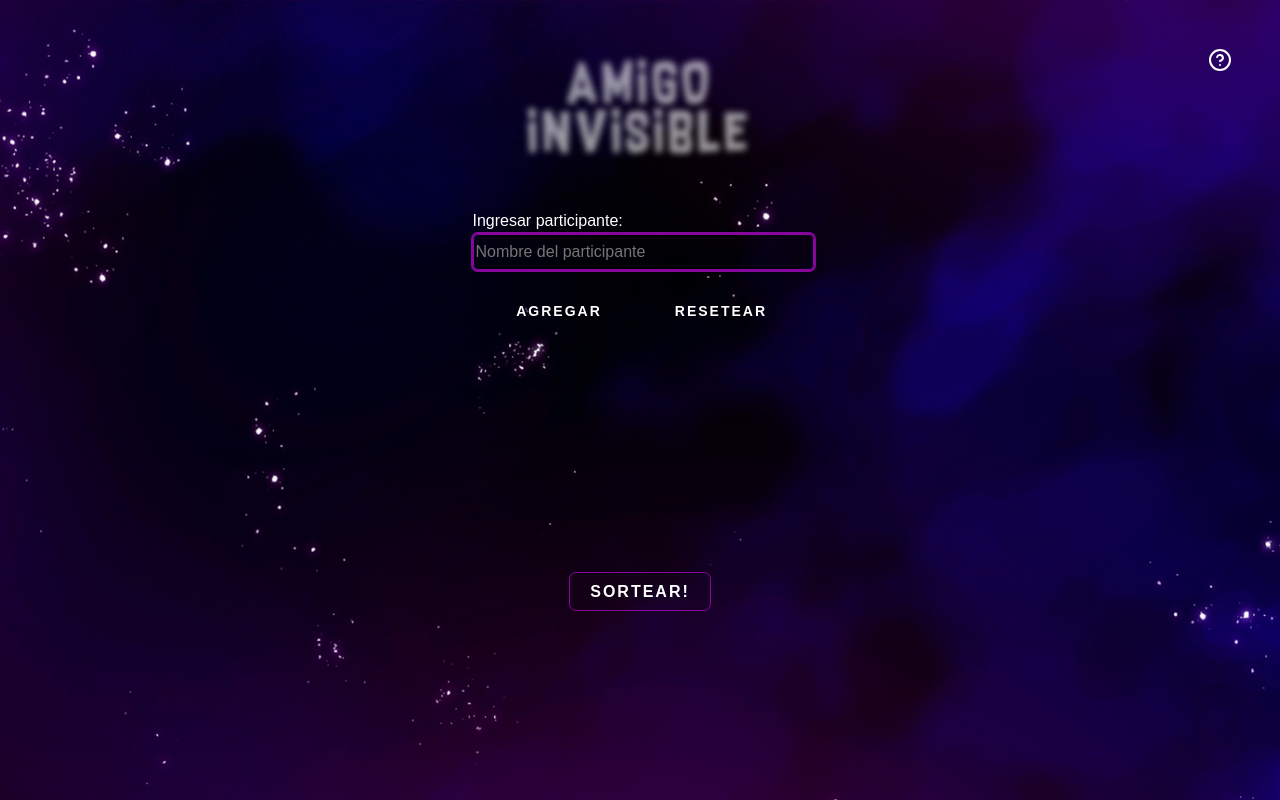
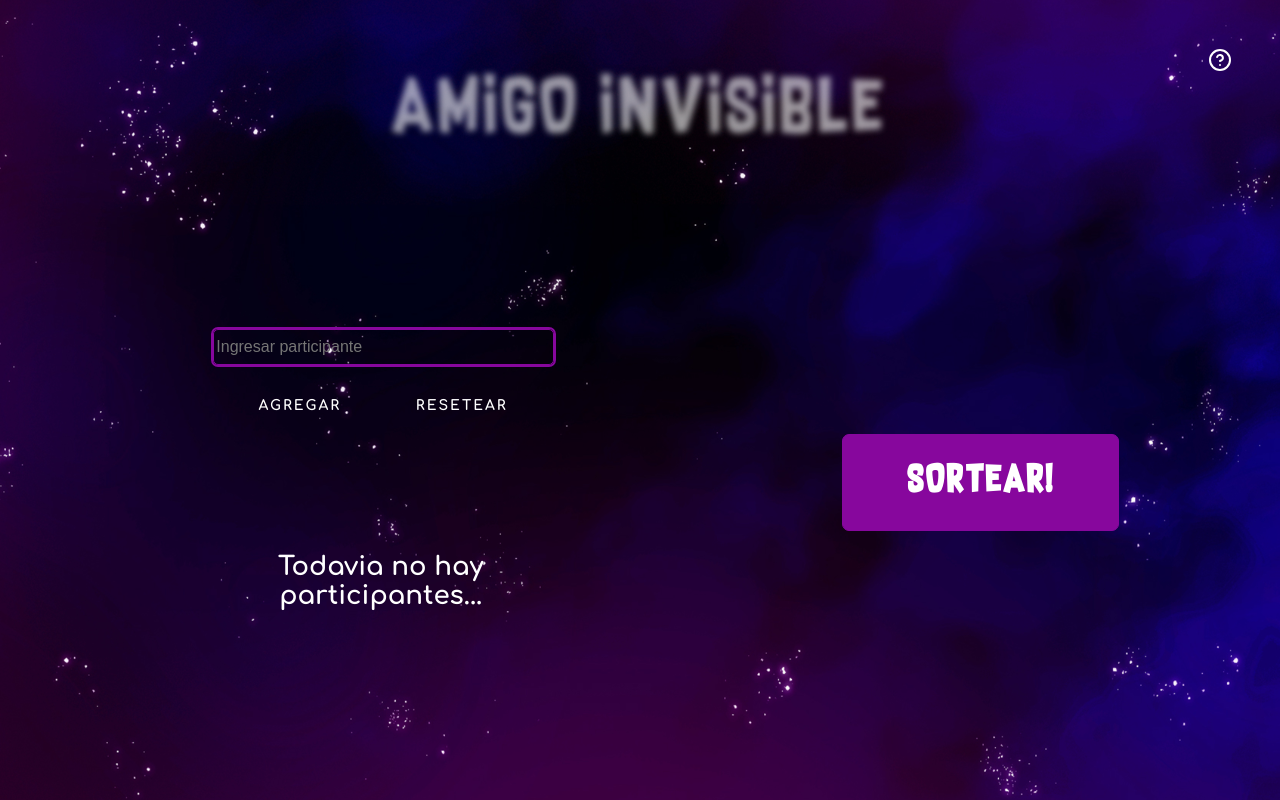
Before and after one commit to jdario9912/sortea-people, a React (Create React App) app: page / in a window 1280 px wide. Shown: the top 800 px of the page. Built offline with nearby package versions, Linux system fonts and the light colour scheme.

Commit message:
agregue mas responsividad y estilos

```diff
--- a/src/app.jsx
+++ b/src/app.jsx
@@ -30,9 +30,14 @@ const App = () => {
         setVerLista,
       }}>
         <a href="/help"><FiHelpCircle className='help' /></a>
-        <IngresarParticipantes />
-        <Sortear />
-        <VerParticipantes participantes={ participantes } eliminar={ eliminarParticipante } />
+          <h2 className='ingresar-h2'>amigo invisible</h2>
+        <div className="ingresar-participantes-container">
+          <div className="ingresar-sortear-container">
+            <IngresarParticipantes />
+            <VerParticipantes participantes={ participantes } eliminar={ eliminarParticipante } />
+          </div>
+          <Sortear />
+        </div>
       </appContext.Provider>
     </div>
   );
--- a/src/components/ingresar-participantes.jsx
+++ b/src/components/ingresar-participantes.jsx
@@ -36,7 +36,6 @@ const IngresarParticipantes = () => {
   return (
     <div className='ingresar-participantes-container'>
       <div className='ingresar-participantes'>
-        <h2 className='ingresar-h2'>amigo invisible</h2>
         <FormContext.Provider value={{ handleIngresar, resetStorage}}>
           <Form />
         </FormContext.Provider>
--- a/src/components/input.jsx
+++ b/src/components/input.jsx
@@ -2,11 +2,10 @@ import React from 'react';
 
 const Input = () => {
   return (
-    <div>
-      <label htmlFor='participante' className='ingresar-form-label'>Ingresar participante</label>
+    <div className='label-input-container'>
       <input
         type="text"
-        placeholder='Nombre del participante'
+        placeholder='Ingresar participante'
         className='ingresar-form-input'
         id='participante'
         data-participante
--- a/src/index.css
+++ b/src/index.css
@@ -1,19 +1,24 @@
 body {
   margin: 0;
-  font-family: 'Arial', sans-serif;
+  font-family: 'Comfortaa', sans-serif;
   background: url('./img/bg-app.jpg') repeat center / cover;
 }
 
 :root{
   --cyan: #61dafb;
   --negro: #282c34;
-  --violeta: rgb(135 7 157);
-  --verde: chartreuse;
+  --primario: #87079d;
+  --distintivo: #F08F13;
 }
 
 @font-face{
   font-family: 'Supersonic';
   src: url("./fonts/Supersonic\ Rocketship.ttf");
+}
+
+@font-face{
+  font-family: 'Comfortaa';
+  src: url("./fonts/Comfortaa-Bold.ttf");
 }
 
 .app {
@@ -25,7 +30,6 @@ body {
   min-height: 100vh;
   box-sizing: border-box;
   padding: 1rem;
-  /* position: relative; */
 }
 
 .help{
@@ -66,6 +70,17 @@ body {
   to { text-shadow: 0 0 6px rgba(266,266,266,0.6) }
 }
 
+.ingresar-sortear-container{
+  display: flex;
+  flex-direction: column;
+  align-items: center;
+}
+
+.ingresar-participantes-container{
+  display: flex;
+  flex-direction: column;
+}
+
 .ingresar-form{
   display: flex;
   flex-direction: column;
@@ -83,16 +98,16 @@ body {
 .ingresar-form-input{
   height: 2rem;
   background-color: transparent;
-  color: var(--verde);
+  color: var(--distintivo);
   font-size: 1rem;
-  border: 1px solid var(--violeta);
+  border: 1px solid var(--primario);
   border-radius: 5px;
   font-weight: 500;
   width: 100%;
 }
 
 .ingresar-form-input:focus{
-  outline: 2px solid var(--violeta);
+  outline: 2px solid var(--primario);
 }
 
 .ingresar-container-button{
@@ -104,15 +119,16 @@ body {
   width: 45%;
   color: white;
   border: none;
+  font-family: 'Comfortaa';
   font-size: 14px;
-  font-weight: 600;
+  font-weight: lighter;
   letter-spacing: 2px;
   text-transform: uppercase;
   background-color: transparent;
 }
 
 .ingr-form-btn:active{
-  color: var(--violeta);
+  color: var(--primario);
 }
 
 .ingresar-container-button .ingr-form-btn:active {
@@ -154,17 +170,20 @@ body {
 
 .sortear-container-btn{
   padding: 20% 0;
+  display: flex;
+  justify-content: center;
 }
 
 .btn-sortear {
   padding: 10px 20px;
   border-radius: 7px;
-  border: 1px solid var(--violeta);
+  border: 1px solid var(--primario);
   font-size: 1rem;
+  font-family: 'Supersonic';
   text-transform: uppercase;
   font-weight: 600;
   letter-spacing: 2px;
-  background: transparent;
+  background: var(--primario);
   color: #fff;
   overflow: hidden;
   box-shadow: 0 0 0 0 transparent;
@@ -176,7 +195,6 @@ body {
 }
 
 .btn-sortear:hover {
-  background: var(--violeta);
   box-shadow: 0 0 30px 5px rgba(228, 0, 236, 0.815);
   -webkit-transition: all 0.2s ease-out;
   -moz-transition: all 0.2s ease-out;
@@ -234,16 +252,6 @@ body {
   content: '!';
 }
 
-.sorteado{
-  color: yellow;
-  font-weight: 800;
-  border: 1px solid white;
-  padding: 1rem;
-  border-radius: 15px;
-  margin-top: 2rem;
-  text-transform: capitalize;
-}
-
 @media only screen and (min-width: 768px) {
   .app{
     padding: 3rem;
@@ -252,10 +260,34 @@ body {
   .help{
     right: 3rem;
   }
+
+  .ingresar-h2{
+    font-size: 4rem;
+    margin-top: 2rem;
+  }
+
+  .btn-sortear{
+    padding: 2rem 4rem;
+    font-size: 2rem;
+  }
 }
 
 @media only screen and (min-width: 992px) {
   .help{
     font-size: 1.5rem;
   }
+
+  .ingresar-participantes-container{
+    flex-direction: row;
+    justify-content: space-around;
+    width: 100%;
+  }
+
+  .ingresar-participantes{
+    width: 100%;
+  }
+
+  .ver-participantes-container{
+    margin-top: 10vh;
+  }
 }
--- a/src/pages/sorteo.jsx
+++ b/src/pages/sorteo.jsx
@@ -27,7 +27,7 @@ const Sorteo = () => {
       <div className="amigos-invisibles">
         <div className="tmain">
           <div className="thead">Entrega</div>
-          <div>
+          <div className='nombres'>
           {
             amigosInvisibles.map(({entrega}) =>
               <p className="nombre" key={entrega}>
@@ -39,7 +39,7 @@ const Sorteo = () => {
         </div>
         <div className="tmain">
           <div className="thead">Recibe</div>
-          <div>
+          <div className='nombres'>
           {
             amigosInvisibles.map(({recibe}) =>
               <p className="nombre" key={recibe}>
--- a/src/styles/help.css
+++ b/src/styles/help.css
@@ -10,7 +10,7 @@
 }
 
 .help-icon{
-  color: var(--verde);
+  color: var(--distintivo);
   font-size: 2rem;
 }
 
@@ -38,8 +38,9 @@
 }
 
 .help-container a{
-  color: var(--verde);
+  color: var(--distintivo);
   margin-top: 40px;
+  text-transform: capitalize;
 }
 
 .help-container a:active{
@@ -55,13 +56,13 @@
 @media only screen and (min-width: 992px) {
   .help-container a {
     text-decoration: none;
-    border: 1px solid var(--verde);
+    border: 1px solid var(--distintivo);
     border-radius: 5px;
     padding: 1rem 3rem;
   }
 
   .help-container a:hover{
-    background-color: var(--verde);
+    background-color: var(--distintivo);
     color: white;
   }
 
--- a/src/styles/sorteo.css
+++ b/src/styles/sorteo.css
@@ -14,11 +14,11 @@
   position: absolute;
   top: 1rem;
   left: 1rem;
-  color: var(--verde);
+  color: var(--distintivo);
 }
 
 .icono-invisible{
-  color: var(--verde);
+  color: var(--distintivo);
   font-size: 2rem;
 }
 
@@ -44,9 +44,16 @@
   justify-content: space-around;
 }
 
+.amigos-invisibles .nombres:nth-child(2n+1){
+  color: aqua;
+}
+
+.amigos-invisibles .nombres:nth-child(2n){
+  color: coral;
+}
+
 .amigos-invisibles .nombre{
   text-align: center;
-  color: var(--verde);
   text-transform: capitalize;
 }
 
@@ -73,7 +80,7 @@
   }
 
   .amigos-invisibles-container a:active{
-    background-color: var(--violeta);
+    background-color: var(--primario);
     color: white;
   }
 }
```
Also changed, not shown: src/fonts/Comfortaa-Bold.ttf (added).
